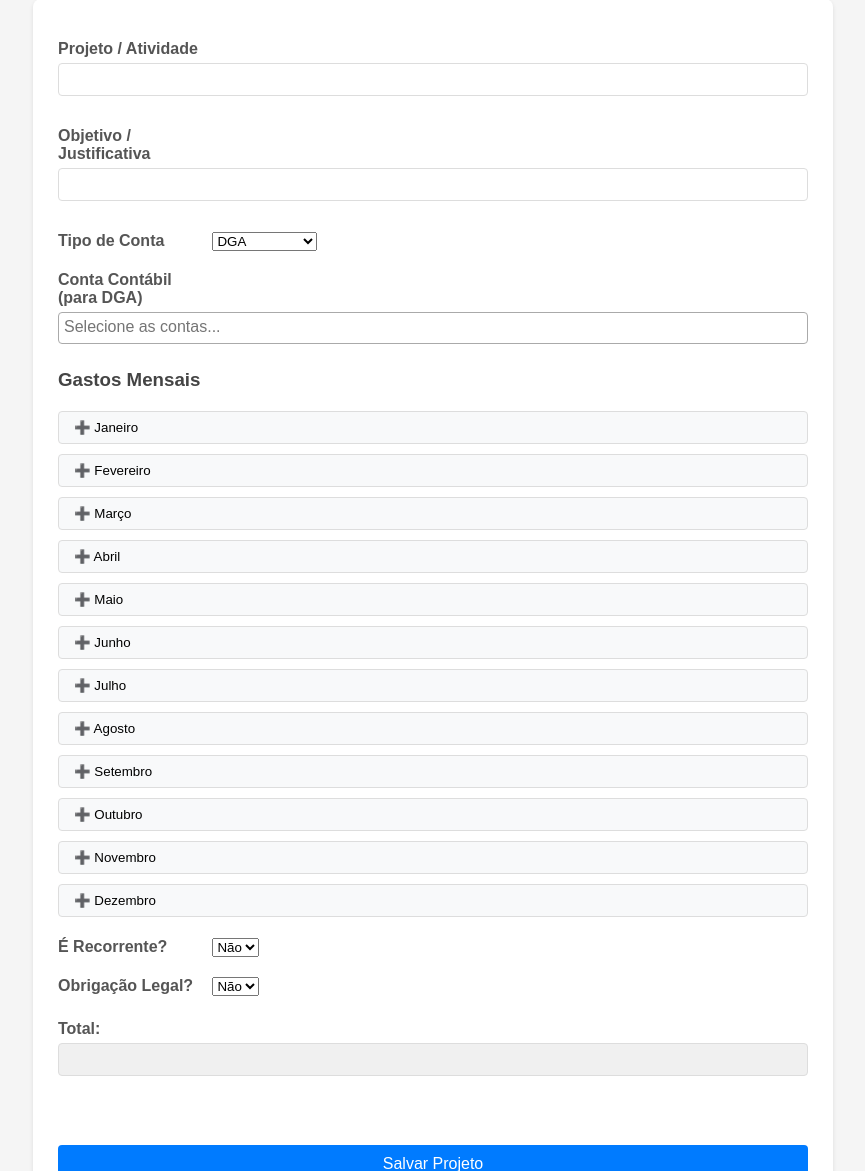
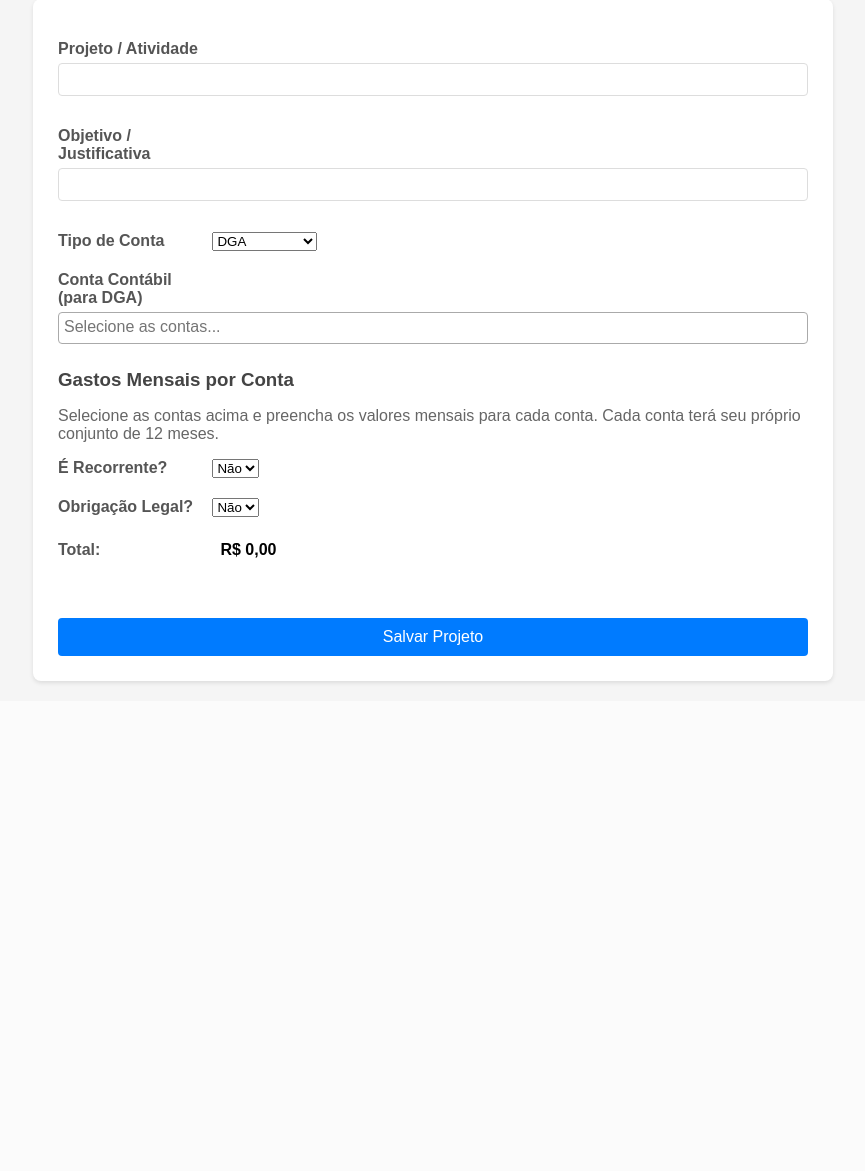
Before and after one commit to DanielMenezes21/projeto_catolica, a Django app: page /novo/ in a window 1280 px wide. Shown: the part 121-1292 px from the top of the page, without its empty margins (207-1072 px from the left). After the commit the page ends 805 px from the top, so only its background shows below. Run offline with Django 5.2, Linux system fonts and the light colour scheme; some libraries are stand-ins or nearby versions.

Commit message:
alterações para ter o valor separado por conta

```diff
--- a/main/forms.py
+++ b/main/forms.py
@@ -89,18 +89,8 @@ class ProjetoForm(forms.ModelForm):
         })
     )
 
-    # Campos mensais opcionais
-    for mes, label in MESES:
-        locals()[mes] = forms.DecimalField(
-            label=label,
-            required=False,
-            min_value=0,
-            widget=forms.TextInput(attrs={
-                'placeholder': 'Digite o valor (ex: 1200)',
-                'inputmode': 'decimal',
-            })
-        )
-
+    # Nota: os valores mensais agora são informados por conta contábil.
+    # Os campos de mês serão gerados dinamicamente no frontend (um bloco por conta selecionada).
     valor_total = forms.DecimalField(
         label='Total',
         required=False,
@@ -130,19 +120,8 @@ class ProjetoForm(forms.ModelForm):
     def save(self, commit=True):
 
         instance = super().save(commit=False)
-        valores = {}
-        total = 0
-
-        # Coleta apenas os meses preenchidos
-        for mes, _ in MESES:
-            valor = self.cleaned_data.get(mes)
-            if valor is not None and valor > 0:
-                valores[mes] = float(valor)
-                total += float(valor)
-
-        instance.valores_mensais = valores
-        instance.valor_total = total
-
+        # Não salvamos mais os valores mensais diretamente aqui; eles serão
+        # processados no view e salvos no modelo ProjetoContaValor.
         codigos_selecionados = self.cleaned_data.get('codigo_produto', [])
         instance.codigo_produto = ', '.join(codigos_selecionados) if codigos_selecionados else ''
 
--- /dev/null
+++ b/main/static/js/projetos_form.js
@@ -0,0 +1,167 @@
+// Formatação de valores em BRL
+function formatBRL(v) {
+  try {
+    return new Intl.NumberFormat('pt-BR', { style: 'currency', currency: 'BRL' }).format(v);
+  } catch (e) {
+    return 'R$ ' + Number(v).toFixed(2);
+  }
+}
+
+// Cria bloco de inputs mensais para uma conta
+function criarBlocoConta(idx, contaLabel, valoresExistentes) {
+  const container = document.createElement('div');
+  container.className = 'conta-box';
+  container.dataset.idx = idx;
+
+  const header = document.createElement('h4');
+  header.textContent = contaLabel;
+  container.appendChild(header);
+
+  const meses = [
+    'janeiro', 'fevereiro', 'marco', 'abril', 'maio', 'junho',
+    'julho', 'agosto', 'setembro', 'outubro', 'novembro', 'dezembro'
+  ];
+
+  const grid = document.createElement('div');
+  grid.className = 'mes-grid';
+  // criar células (6 colunas x 2 linhas visualmente) — grid cuidará do fluxo
+  meses.forEach(mes => {
+    const cell = document.createElement('div');
+    cell.className = 'mes-item';
+    const label = document.createElement('label');
+    label.style.marginBottom = '4px';
+    label.textContent = mes.charAt(0).toUpperCase() + mes.slice(1);
+    const inp = document.createElement('input');
+    inp.type = 'number';
+    inp.step = '0.01';
+    inp.min = '0';
+    inp.name = `conta__${idx}__${mes}`;
+    inp.setAttribute('inputmode', 'decimal');
+    inp.style.marginTop = '4px';
+    inp.style.padding = '6px';
+    inp.style.border = '1px solid #ccc';
+    inp.style.borderRadius = '4px';
+    cell.appendChild(label);
+    cell.appendChild(inp);
+    grid.appendChild(cell);
+    // prefill
+    if (valoresExistentes && valoresExistentes[mes] !== undefined) {
+      inp.value = valoresExistentes[mes];
+    }
+  });
+
+  // total field
+  const totalWrapper = document.createElement('p');
+  // hidden input for submission, visible span for formatted currency
+  const hiddenTotal = document.createElement('input');
+  hiddenTotal.type = 'hidden';
+  hiddenTotal.name = `conta__${idx}__total`;
+  hiddenTotal.value = '0.00';
+  const displayTotal = document.createElement('span');
+  displayTotal.className = 'subtotal-display';
+  displayTotal.style.marginLeft = '6px';
+  displayTotal.textContent = 'R$ 0,00';
+  totalWrapper.textContent = 'Subtotal:';
+  totalWrapper.appendChild(hiddenTotal);
+  totalWrapper.appendChild(displayTotal);
+  container.appendChild(grid);
+  container.appendChild(totalWrapper);
+
+  // hidden field to carry the label (conta identificador)
+  const hidden = document.createElement('input');
+  hidden.type = 'hidden';
+  hidden.name = `conta__${idx}__label`;
+  hidden.value = contaLabel;
+  container.appendChild(hidden);
+
+  // attach event listeners to compute subtotal
+  container.querySelectorAll('input[type="number"]').forEach(inp => {
+    inp.addEventListener('input', function() {
+      let s = 0;
+      container.querySelectorAll('input[type="number"]').forEach(i => { s += parseFloat(i.value) || 0; });
+      hiddenTotal.value = s.toFixed(2);
+      displayTotal.textContent = formatBRL(s);
+      // update project total
+      atualizarTotalProjeto();
+    });
+  });
+
+  return container;
+}
+
+function atualizarTotalProjeto() {
+  let soma = 0;
+  document.querySelectorAll('input[name$="__total"]').forEach(i => { soma += parseFloat(i.value) || 0; });
+  const totalField = document.getElementById('id_valor_total');
+  if (totalField) totalField.value = soma.toFixed(2);
+}
+
+// Setup inicial do formulário
+document.addEventListener('DOMContentLoaded', function() {
+  // Inicializa Select2 para código do produto
+  $('#id_codigo_produto').select2({
+    placeholder: 'Selecione as contas...',
+    allowClear: true
+  });
+
+  // quando a seleção de contas muda, gera blocos
+  $('#id_codigo_produto').on('change', function() {
+    const sel = $(this).val() || [];
+    const container = document.getElementById('contas-container');
+    container.innerHTML = '';
+    sel.forEach((val, idx) => {
+      // tenta achar valores existentes em contas_data
+      let existentes = null;
+      if (typeof CONTAS_INITIAL !== 'undefined' && CONTAS_INITIAL) {
+        for (const c of CONTAS_INITIAL) {
+          if (c.conta === val) { existentes = c.valores; break; }
+        }
+      }
+      const bloco = criarBlocoConta(idx, val, existentes);
+      container.appendChild(bloco);
+      // if existentes, set total (hidden) and display formatted
+      if (existentes) {
+        let s = 0; for (const m in existentes) s += parseFloat(existentes[m]) || 0;
+        const hiddenTotalInput = bloco.querySelector('input[name$="__total"]');
+        const displaySpan = bloco.querySelector('.subtotal-display');
+        if (hiddenTotalInput) hiddenTotalInput.value = s.toFixed(2);
+        if (displaySpan) displaySpan.textContent = formatBRL(s);
+      }
+    });
+    atualizarTotalProjeto();
+  });
+
+  // pre-popular se estivermos editando
+  if (typeof CONTAS_INITIAL !== 'undefined' && CONTAS_INITIAL && CONTAS_INITIAL.length > 0) {
+    // set selected options in select2
+    const codes = CONTAS_INITIAL.map(c => c.conta);
+    $('#id_codigo_produto').val(codes).trigger('change');
+  }
+
+  // Setup do display do total do projeto em formato moeda
+  setupTotalDisplay();
+});
+
+function setupTotalDisplay() {
+  const rawTotal = document.getElementById('id_valor_total');
+  if (rawTotal) {
+    // manter valor para submissão, esconder input visível
+    try { rawTotal.type = 'hidden'; } catch (e) { }
+    const span = document.createElement('span');
+    span.id = 'valor_total_display';
+    span.style.marginLeft = '8px';
+    span.textContent = formatBRL(parseFloat(rawTotal.value) || 0);
+    rawTotal.parentNode.appendChild(span);
+  }
+
+  // atualizarTotalProjeto já soma os inputs hidden __total; aqui só reforçamos a display
+  const originalAtualizar = window.atualizarTotalProjeto;
+  if (typeof originalAtualizar === 'function') {
+    window.atualizarTotalProjeto = function() {
+      originalAtualizar();
+      const raw = document.getElementById('id_valor_total');
+      const disp = document.getElementById('valor_total_display');
+      if (raw && disp) disp.textContent = formatBRL(parseFloat(raw.value) || 0);
+    };
+  }
+}
--- a/main/templates/page/projetos_form.html
+++ b/main/templates/page/projetos_form.html
@@ -18,6 +18,21 @@
         border-radius: 4px;
         background-color: white;
       }
+    .mes-grid{
+      display: grid;
+      grid-template-columns: repeat(6, 1fr);
+      gap: 8px;
+      margin-bottom: 8px;
+    }
+    .mes-grid .mes-item{
+      display: flex;
+      flex-direction: column;
+      font-size: 13px;
+    }
+    .mes-grid input[inputmode="decimal"]{
+      width: 100%;
+      box-sizing: border-box;
+    }
   </style>
 </head>
 <body>
@@ -48,18 +63,11 @@
       {{ form.codigo_produto }}
     </p>
 
-    <h3>Gastos Mensais</h3>
+    <h3>Gastos Mensais por Conta</h3>
 
-    {% for field in form %}
-      {% if field.name not in campos_excluir %}
-        <div>
-          <button type="button" class="mes-toggle" data-mes="{{ field.name }}">➕ {{ field.label }}</button>
-          <div class="mes-campo" id="campo-{{ field.name }}">
-            {{ field }}
-          </div>
-        </div>
-      {% endif %}
-    {% endfor %}
+    <p style="color: #666;">Selecione as contas acima e preencha os valores mensais para cada conta. Cada conta terá seu próprio conjunto de 12 meses.</p>
+
+    <div id="contas-container"></div>
 
     <p>
       <label for="id_e_recorrente">É Recorrente?</label>
@@ -85,37 +93,11 @@
   </form>
 
   <script src="https://cdnjs.cloudflare.com/ajax/libs/select2/4.1.0-rc.0/js/select2.min.js"></script>
+  <!-- Dados iniciais para pré-preenchimento (se em modo edição) -->
   <script>
-    $(document).ready(function() {
-      $('#id_codigo_produto').select2({
-        placeholder: 'Selecione as contas...',
-        allowClear: true
-      });
-    });
-
-    document.querySelectorAll('input[type="number"], input[inputmode="decimal"]').forEach(input => {
-      input.addEventListener('change', calcularTotal);
-    });
-
-    function calcularTotal() {
-      let total = 0;
-      document.querySelectorAll('input[inputmode="decimal"]').forEach(input => {
-        if (input.value) {
-          total += parseFloat(input.value) || 0;
-        }
-      });
-      document.getElementById('id_valor_total').value = total.toFixed(2);
-    }
-
-    document.querySelectorAll('.mes-toggle').forEach(btn => {
-      btn.addEventListener('click', () => {
-        const mes = btn.dataset.mes;
-        const campo = document.getElementById(`campo-${mes}`);
-        const aberto = campo.style.display === 'block';
-        campo.style.display = aberto ? 'none' : 'block';
-        btn.textContent = (aberto ? '➕ ' : '➖ ') + btn.textContent.slice(2);
-      });
-    });
+    const CONTAS_INITIAL = {{ contas_data|default:'[]'|safe }};
   </script>
+  <!-- Script externo da lógica do formulário -->
+  <script src="{% static 'js/projetos_form.js' %}"></script>
 </body>
 </html>
--- a/main/views.py
+++ b/main/views.py
@@ -9,14 +9,17 @@ def criar_projeto(request):
     if request.method == 'POST':
         form = ProjetoForm(request.POST)
         if form.is_valid():
-            form.save()
+            instance = form.save()
+            # processar contas e valores enviados via POST
+            processar_contas_post(request.POST, instance)
             return redirect('listar_projetos')
     else:
         form = ProjetoForm()
 
     return render(request, 'page/projetos_form.html', {
         'form': form,
-        'campos_excluir': CAMPOS_EXCLUIR_MESES
+        'campos_excluir': CAMPOS_EXCLUIR_MESES,
+        'contas_data': []
     })
 
 
@@ -32,7 +35,7 @@ def exportar_planilha(request):
     gestor = request.GET.get('nome_gestor') or request.GET.get('gestor')
     setor = request.GET.get('setor')
     centro_custo = request.GET.get('centro_custo')
-    return create_projetos_excel_response(projetos, filename='projetos.xlsx', gestor=gestor, setor=setor, centro_custo=centro_custo)
+    return create_projetos_excel_response(projetos, filename='PLANEJAMENTO ORÇAMENTÁRIO.xlsx', gestor=gestor, setor=setor, centro_custo=centro_custo)
 
 
 def deletar_projeto(request, projeto_id):
@@ -52,14 +55,70 @@ def editar_projeto(request, projeto_id):
     if request.method == 'POST':
         form = ProjetoForm(request.POST, instance=projeto)
         if form.is_valid():
-            form.save()
+            instance = form.save()
+            # remover contas antigas e recriar
+            projeto.contas_valores.all().delete()
+            processar_contas_post(request.POST, instance)
             return redirect('listar_projetos')
     else:
         form = ProjetoForm(instance=projeto)
+
+    # preparar dados das contas para pré-popular o JS
+    contas = []
+    for pcv in projeto.contas_valores.all():
+        contas.append({
+            'conta': pcv.conta_contabil,
+            'valores': pcv.valores_mensais,
+            'total': float(pcv.valor_total),
+        })
 
     return render(request, 'page/projetos_form.html', {
          'form': form,
          'edit': True,
          'projeto': projeto,
-         'campos_excluir': CAMPOS_EXCLUIR_MESES
+         'campos_excluir': CAMPOS_EXCLUIR_MESES,
+         'contas_data': contas,
      })
+
+
+def processar_contas_post(post, projeto_instance):
+    """Processa campos do POST com prefixo conta__<idx>__<field> e salva ProjetoContaValor."""
+    from .models import ProjetoContaValor
+    contas = {}
+    for key, val in post.items():
+        if not key.startswith('conta__'):
+            continue
+        parts = key.split('__')
+        # espera formato: conta__<idx>__<field>
+        if len(parts) < 3:
+            continue
+        _, idx, field = parts[:3]
+        entry = contas.setdefault(idx, {'conta_label': None, 'valores': {}})
+        if field == 'label':
+            entry['conta_label'] = val
+        elif field == 'total':
+            # total será calculado a partir dos meses; ignorar ou usar como fallback
+            entry['total'] = float(val) if val else 0
+        else:
+            # campo de mês
+            try:
+                entry['valores'][field] = float(val) if val else 0
+            except Exception:
+                entry['valores'][field] = 0
+
+    soma_projeto = 0
+    for idx, data in contas.items():
+        conta_label = data.get('conta_label') or ''
+        valores = data.get('valores', {})
+        total = sum([float(v) for v in valores.values()]) if valores else data.get('total', 0)
+        ProjetoContaValor.objects.create(
+            projeto=projeto_instance,
+            conta_contabil=conta_label,
+            valores_mensais=valores,
+            valor_total=total
+        )
+        soma_projeto += total
+
+    # atualizar total do projeto
+    projeto_instance.valor_total = soma_projeto
+    projeto_instance.save()
```
Also changed, not shown: main/excel_file/excel_constructor.py (+27 -23 lines), main/models.py (+10 -0 lines), main/static/js/projetos_lista.js (added, +40 -0 lines), main/templates/page/projetos_lista.html (+3 -34 lines), main/migrations/0003_projetocontavalor.py (added).
